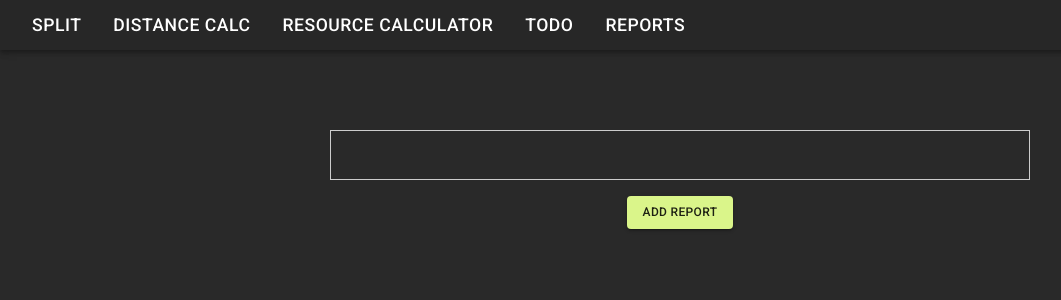
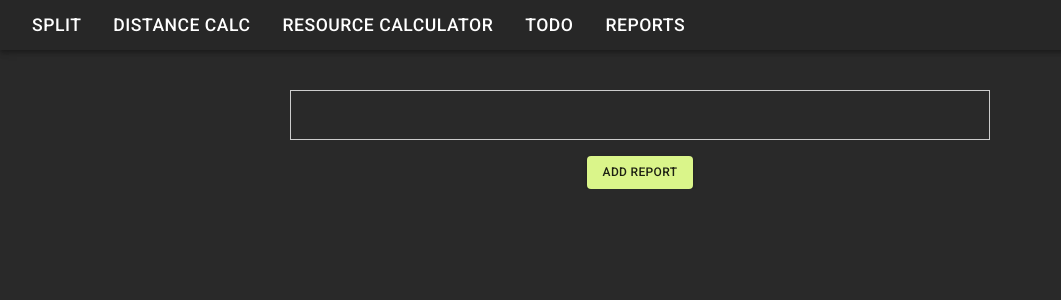
Before and after one commit to Ted2121/MarketShuffle, a React (Vite) app in the folder marketshuffle/: page /tw-reports in a window 1280 px wide. Shown: the top 300 px of the page, without its empty margins (0-1061 px from the left). Built offline with nearby package versions, Linux system fonts and the light colour scheme.

Commit message:
added visualization

```diff
--- a/marketshuffle/src/tribal-wars-tools/reports.jsx
+++ b/marketshuffle/src/tribal-wars-tools/reports.jsx
@@ -1,5 +1,6 @@
 import React, { useState } from "react";
-import { Box, Button, Typography } from "@mui/material";
+import { Box, Button, Typography, Accordion, AccordionSummary, AccordionDetails, Divider } from "@mui/material";
+import ExpandMoreIcon from '@mui/icons-material/ExpandMore';
 import ReactQuill from "react-quill";
 import "react-quill/dist/quill.snow.css"; // Import Quill styles
 
@@ -9,60 +10,58 @@ export default function TwReports() {
 
     const addReport = () => {
         if (reportInput.trim()) {
-            const { id, date, links } = parseReport(reportInput.trim());
-            const newReport = { id, date, links };
+            const { id, date, target, links } = parseReport(reportInput.trim());
+            const newReport = { id, date, target, links };
             setReports((prev) => [...prev, newReport]);
             setReportInput(''); // Clear input after adding
         }
     };
 
     const parseReport = (reportString) => {
-        // Match the date format anywhere in the string
         const dateMatch = reportString.match(/(ian\.|feb\.|mar\.|apr\.|mai\.|iun\.|iul\.|aug\.|sep\.|oct\.|noi\.|dec\.)\s*(\d{1,2}),\s*(\d{1,2}):(\d{2})/);
-        const date = dateMatch ? dateMatch[0].trim() : ''; // Extract matched date and trim any whitespace
+        const date = dateMatch ? dateMatch[0].trim() : '';
 
-        // Generate a new GUID
         const id = crypto.randomUUID();
 
-        // Extract the target information after "atacă"
         const targetMatch = reportString.match(/atacă\s([^\(]+ \(\d+\|\d+\) K\d{2})/);
         const target = targetMatch ? targetMatch[1].trim() : '';
 
-        // Extract links from the original reportString to keep the HTML links
-        const links = extractLinks(reportString); // Extract links from the original string
-
-        console.log("Full String:", reportString); // Debugging: log the full string
-        console.log("Matched Date:", date); // Debugging: log the matched date
-        console.log("Extracted Target:", target); // Debugging: log the target
-        console.log("Extracted Links:", links); // Debugging: log the extracted links
+        const links = extractLinks(reportString);
 
         return { id, date, target, links };
     };
 
     const extractLinks = (content) => {
-        const regex = /https?:\/\/[^\s]+/g; // Regular expression to match URLs
+        const regex = /https?:\/\/[^\s]+/g;
         const links = content.match(regex) || [];
-
-        // Decode each link and replace &amp; with & and remove trailing characters like quotes
         return links.map(link =>
             link
-                .replace(/&amp;/g, '&') // Replace &amp; with &
-                .replace(/["']+$/, '') // Remove trailing " or '
+                .replace(/&amp;/g, '&')
+                .replace(/["']+$/, '')
         );
     };
+
+    const groupReportsByTarget = (reports) => {
+        return reports.reduce((groups, report) => {
+            const { target } = report;
+            if (!groups[target]) {
+                groups[target] = [];
+            }
+            groups[target].push(report);
+            return groups;
+        }, {});
+    };
+
+    const groupedReports = groupReportsByTarget(reports);
 
     return (
         <Box sx={{
             width: '100%',
-            height: '100%',
             display: 'flex',
-            justifyContent: 'center',
+            flexDirection: 'column',
             alignItems: 'center',
-            flexDirection: 'column',
-            marginTop: 10,
-            marginBottom: 20,
-            marginLeft: 10,
-            gap: 1,
+            gap: 2,
+            marginTop: 5
         }}>
             <ReactQuill
                 value={reportInput}
@@ -70,15 +69,28 @@ export default function TwReports() {
                 modules={{ toolbar: false }}
                 style={{ width: '700px', height: '50px' }}
             />
-            <Button onClick={addReport} variant="contained" sx={{ marginTop: 1 }}>
+            <Button onClick={addReport} variant="contained">
                 Add Report
             </Button>
-            {reports.map((report, index) => (
-                <Box key={index} sx={{ marginTop: 1 }}>
-                    <Typography variant="caption">
-                        Links: {report.links.join(', ')}
-                    </Typography>
-                </Box>
+
+            {/* Render Accordions for each target */}
+            {Object.entries(groupedReports).map(([target, reports]) => (
+                <Accordion key={target} sx={{ width: '90%' }}>
+                    <AccordionSummary expandIcon={<ExpandMoreIcon />}>
+                        <Typography variant="h6">{target}</Typography>
+                    </AccordionSummary>
+                    <Divider />
+                    <AccordionDetails>
+                        {reports.map((report) => (
+                            <Box key={report.id} sx={{ marginBottom: 2 }}>
+                                {/* <Typography variant="body1">Target: {report.target}</Typography> */}
+                                <Typography variant="body1">Date: {report.date}</Typography>
+                                <Typography variant="body1">Links: {report.links.join(', ')}</Typography>
+                                <Divider sx={{mt:'6px'}}/>
+                            </Box>
+                        ))}
+                    </AccordionDetails>
+                </Accordion>
             ))}
         </Box>
     );
```
